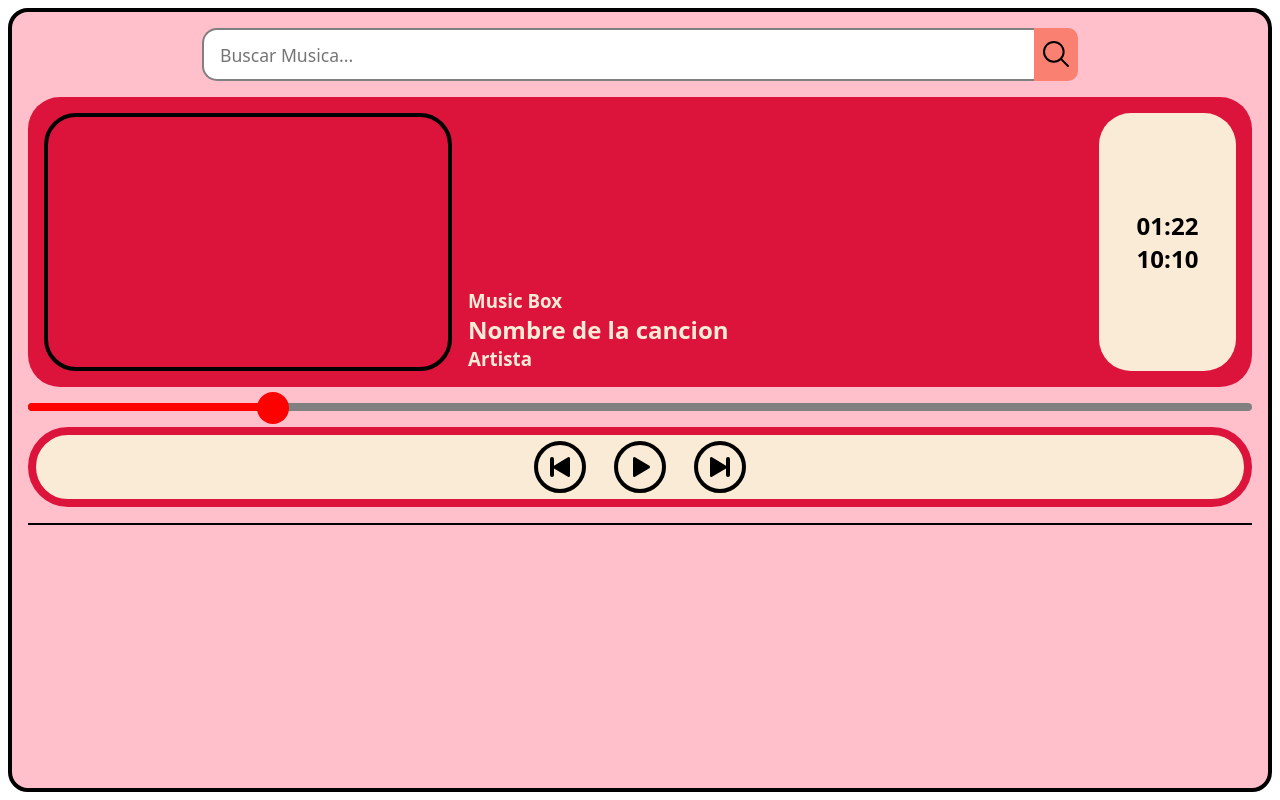
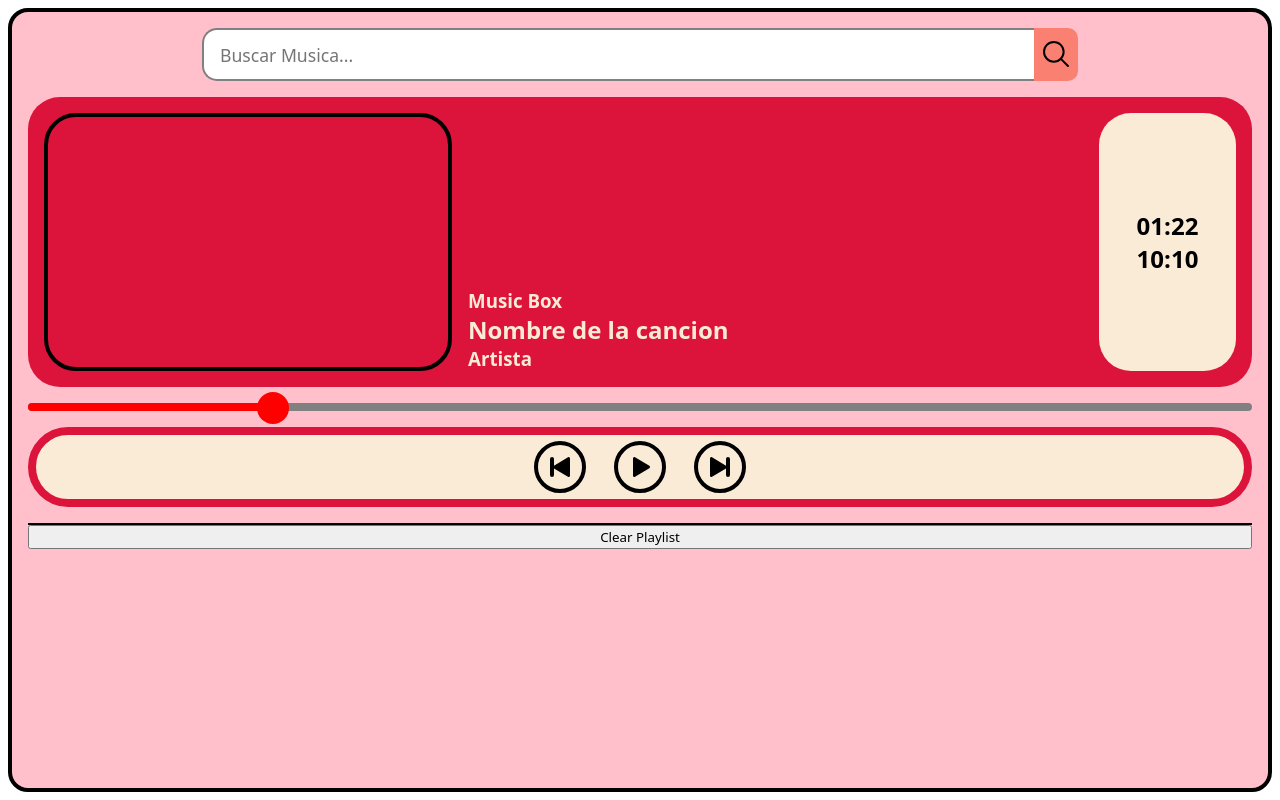
Before and after one commit to NintenDuck/Micro-Youtube-HTML, a website: page index.html in a window 1280 px wide. Both pictures are taken after a click on the button "Logearse". Drawn offline with nearby package versions, Linux system fonts and the light colour scheme.

Commit message:
Add: clear playlist button & hide clear btn logged

```diff
--- a/css/styles.css
+++ b/css/styles.css
@@ -235,6 +235,10 @@ button :hover{
   cursor: pointer;
 }
 
+#btn-clear-playlist {
+  display: none;
+}
+
 #playlist-container {
   display: flex;
   flex-direction: column;
--- a/index.html
+++ b/index.html
@@ -53,7 +53,9 @@
       <img id="controls-play" src="./resources/svg/play-circle-outline.svg" style="height: 4rem;" onclick="sendPlayPause()">
       <img id="controls-next" src="./resources/svg/play-skip-forward-circle-outline.svg" style="height: 4rem;" onclick="sendNextSong()">
     </div>
-    <div id="playlist-container"></div>
+    <div id="playlist-container">
+      <button id="btn-clear-playlist" onclick="clearPlaylist()">Clear Playlist</button>
+    </div>
   <script src="js/PlayerJS/player_controller.js"></script>
   <script src="./js/PlayerJS/reproductor_remoto_html5.js"></script>
   <script src="./js/PlayerJS/youtubeIFrameAPI.js"></script>
--- a/js/PlayerJS/login.js
+++ b/js/PlayerJS/login.js
@@ -3,7 +3,7 @@ const loginInput = document.getElementById("user-input")
 const loginButton = document.getElementById("user-button")
 const busquedaElement = document.getElementById("busqueda")
 const playerControlsElement = document.getElementById("controles-reproduccion")
-
+const clearPlaylistBtn = document.getElementById("btn-clear-playlist")
 
 loginButton.addEventListener("click", () => {
     login()
@@ -16,5 +16,6 @@ function login() {
     loginElement.style.display = "none"
     busquedaElement.style.display = "flex"
     playerControlsElement.style.display = "flex"
+    clearPlaylistBtn.style.display = "block"
     // console.log(msgFormat)
 }
--- a/js/PlayerJS/videoQueue.js
+++ b/js/PlayerJS/videoQueue.js
@@ -22,6 +22,11 @@ function updateVideoData(videoName = "Some Video", videoOwner = "Owner") {
 }
 
 
+function clearPlaylist() {
+  console.log("Aun no implementado")
+}
+
+
 function loadNextVideo() {
   currentQueueId += 1
 
```
